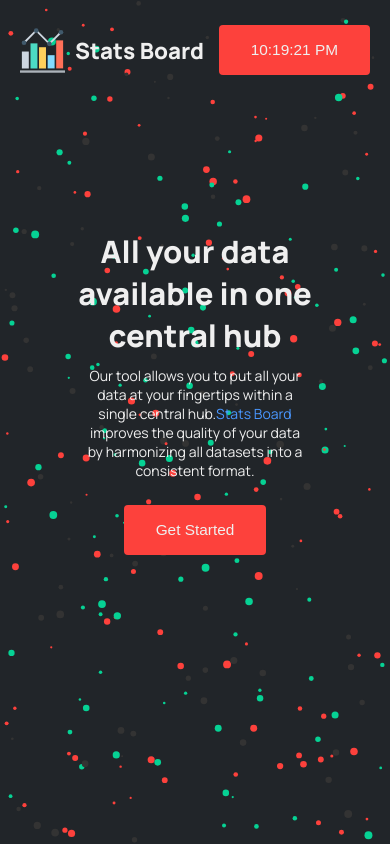
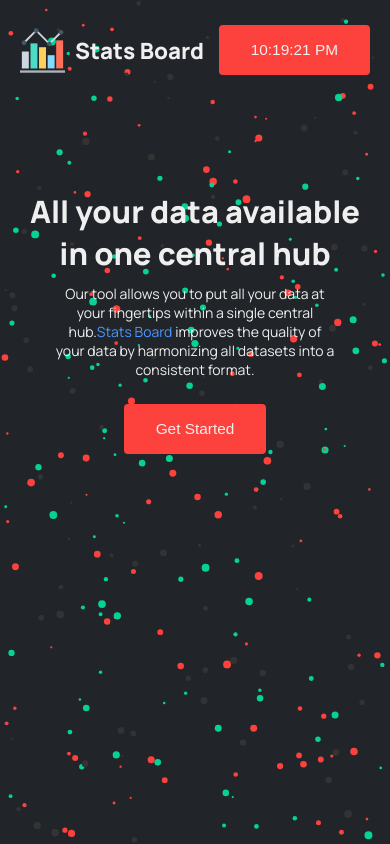
Before and after one commit to ashujainvi/stats-board, a React (Create React App) app: page / in a window 390 px wide. Built offline with nearby package versions, Linux system fonts and the light colour scheme.

Commit message:
Fixed media query mixin, imported mixin file, created media query for hero.

```diff
--- a/src/assets/style/_mixins.scss
+++ b/src/assets/style/_mixins.scss
@@ -1,13 +1,13 @@
 //Mobile-first Media Queries
 
 @mixin media-breakpoint-tablet {
-    @media (min-width: media-breakpoint-tablet) {
+    @media (min-width: $media-breakpoint-tablet) {
         @content
     }
 };
 
-@mixin desktop {
-    @media (min-width: media-breakpoint-desktop) {
+@mixin media-breakpoint-desktop {
+    @media (min-width: $media-breakpoint-desktop) {
         @content
     }
 }
--- a/src/components/Hero/Hero.scss
+++ b/src/components/Hero/Hero.scss
@@ -1,10 +1,15 @@
 @import '../../assets/style/variables';
+@import '../../assets/style/mixins';
 
 .hero-container {
     margin: 60px auto 10px;
-    padding: 60px;
+    padding: 20px;
     text-align: center;
     max-width: $container-max-width;
+
+    @include media-breakpoint-tablet {
+        padding: 60px;
+    }
 
     p {
         max-width: 80%;
```
